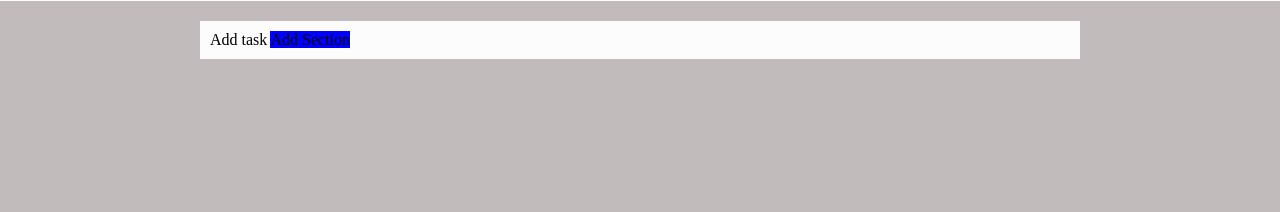
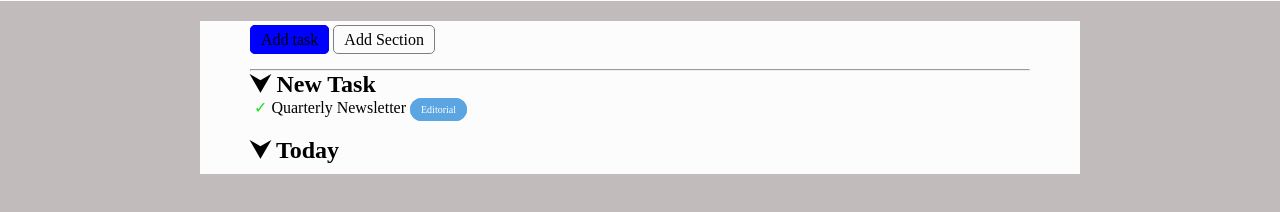
Before and after one commit to GiovanniLafortezza/html-css-toboolist, a plain HTML site: page index.html in a window 1280 px wide. Shown: the part 56-268 px from the top of the page. Drawn offline with Linux system fonts and the light colour scheme.

Commit message:
add New Task

```diff
--- a/css/style.css
+++ b/css/style.css
@@ -6,6 +6,7 @@
 
 body {
     background-color: rgb(193, 187, 187);
+
 }
 
 .bg-white {
@@ -15,12 +16,56 @@ body {
 .bg-blue {
     background-color: blue;
 }
-.p-10 {
-    padding: 10px;
+.padding-main {
+    padding-left: 50px;
+    padding-right: 50px;
+    padding-top: 10px;
+    padding-bottom: 10px;
 }
 
-.m-10 {
+.margin-main {
     margin-top: 20px;
     margin-left: 200px;
     margin-right: 200px;
 }
+
+.m-20 {
+    margin-top:20px;
+}
+
+
+#blocco-1 {
+    background-color: blue;
+    border: 1px solid blue;
+    border-radius: 5px;
+    padding-top: 5px;
+    padding-left:10px;
+    padding-right: 10px;
+    padding-bottom:5px;
+}
+
+#blocco-2 {
+    border: 1px solid gray;
+    border-radius: 5px;
+    padding-top: 5px;
+    padding-left:10px;
+    padding-right: 10px;
+    padding-bottom:5px;
+}
+
+.check {
+    color:rgb(32, 220, 32);
+    padding:4px;
+}
+
+#editorial {
+    background-color: rgb(91, 165, 226);
+    border: 1px solid rgb(91, 165, 226);
+    border-radius: 20px;
+    padding-top: 5px;
+    padding-left:10px;
+    padding-right: 10px;
+    padding-bottom:5px;
+    color: white;
+    font-size: 10px;;
+}
--- a/index.html
+++ b/index.html
@@ -11,10 +11,24 @@
     <header class="bg-white">
         <img   src="./img/Toboolist-logo.jpg" alt="Toboolist-logo">
     </header>
-    <main>
-        <div class="bg-white m-10 p-10">
-        <p>Add task <span class="bg-blue">Add Section</span></p>
+    <main class="bg-white margin-main padding-main">
+        <div>
+        <p><span id="blocco-1">Add task</span> <span id="blocco-2">Add Section</span></p>
         </div>
+
+        <hr class="m-20">
+
+        <div>
+            <h2>&#11167 <strong>New Task</strong></h2>
+            <p><span class="check">&check;</span>Quarterly Newsletter <span id="editorial">Editorial</span></p>
+        </div>
+
+        <div class="m-20">
+            <h2>&#11167 <strong>Today</strong></h2>
+        </div>
+
+
+
     </main>
 </body>
 </html>
```
